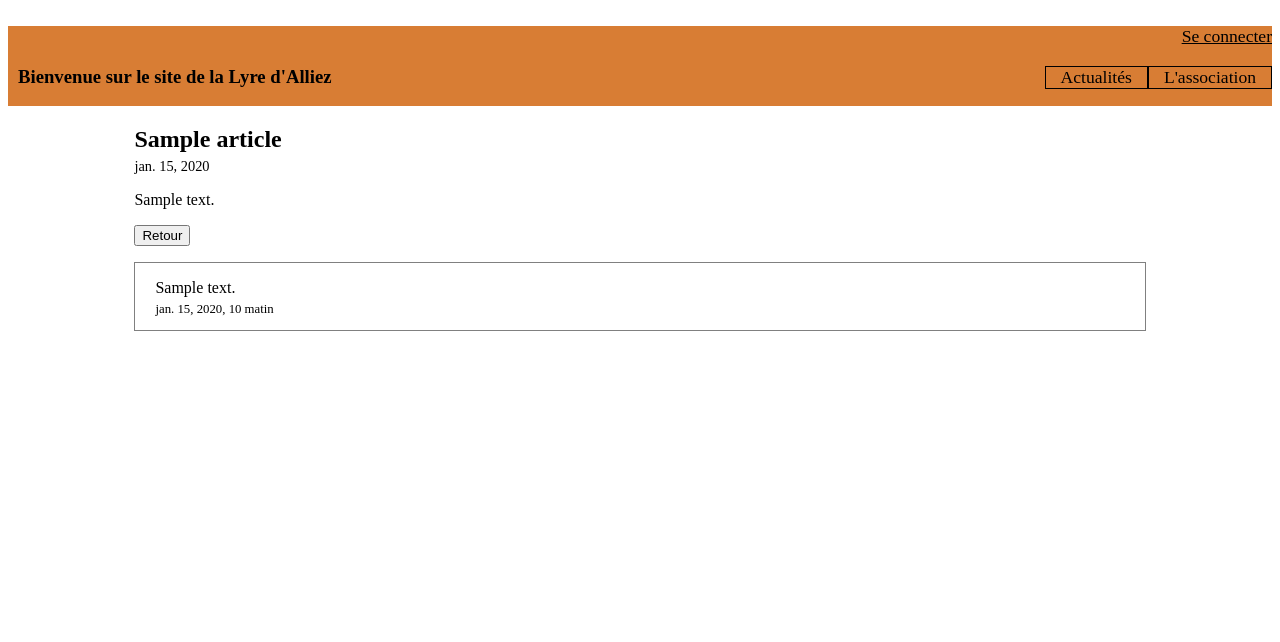
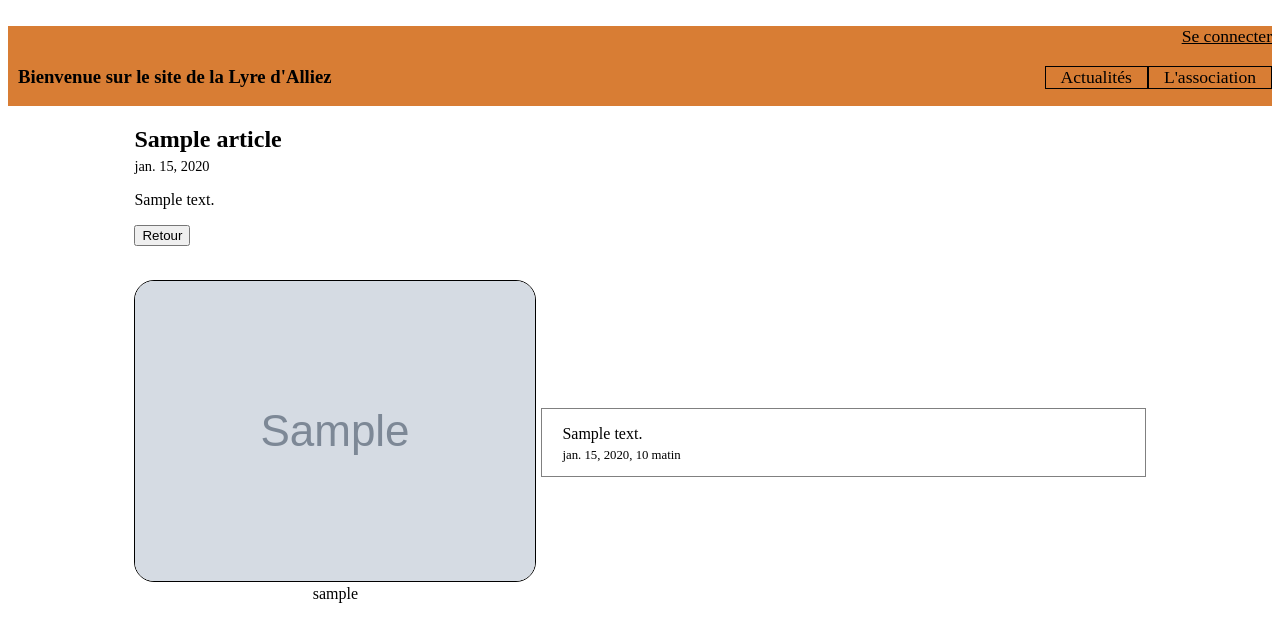
Before and after one commit to JL31/Site_Lyre_d_Alliez, a Django app: page /actualites/article/1/ in a window 1280 px wide. Shown: the top 642 px of the page. Run offline with Django 3.2, Linux system fonts and the light colour scheme; tables that the repository leaves empty hold one stand-in row (values such as "Sample post"); grey boxes marked "Sample" are stand-in pictures; some libraries are stand-ins or nearby versions.

Commit message:
Finalisation de la mise en place des commentaires

```diff
--- a/lyre_d_alliez/lyre_d_alliez/models.py
+++ b/lyre_d_alliez/lyre_d_alliez/models.py
@@ -201,6 +201,7 @@ class Commentaire(models.Model):
     texte = models.TextField(null=True, blank=False, max_length=5000)
     date = models.DateTimeField(default=timezone.now())
     articles = models.ForeignKey(Article, on_delete=models.SET_NULL, null=True)
+    redacteur = models.ForeignKey(Membre, on_delete=models.SET_NULL, null=True)
 
     # =========
     class Meta:
@@ -211,7 +212,8 @@ class Commentaire(models.Model):
         verbose_name = "commentaire"
         ordering = ["texte",
                     "date",
-                    "articles"
+                    "articles",
+                    "redacteur"
                     ]
 
     # ================
--- a/lyre_d_alliez/lyre_d_alliez/urls.py
+++ b/lyre_d_alliez/lyre_d_alliez/urls.py
@@ -74,7 +74,6 @@ urlpatterns = [
     # Menu et sous-menus  : Association
     path('association/', association, name='association'),
     path('association/presentation/', flatpage, {'url': '/association/presentation/'}, name='presentation'),
-    # path('association/bureau/', flatpage, {'url': '/association/bureau/'}, name='bureau'),
     path('association/bureau/', bureau, name='bureau'),
     path('association/les_pupitres/', les_pupitres, name='les_pupitres'),
 
@@ -84,7 +83,6 @@ urlpatterns = [
     # APIs
     path('creation_profil_membre/', creation_profil_membre, name='creation_profil_membre'),
     path('creation_evenement/', creation_evenement, name='creation_evenement'),
-    # path('abonnement_evenement/', VueAbonnementEvenement.as_view(), name='abonnement_evenement'),
     re_path(r'^abonnement_evenement/(?P<nom_de_l_evenement>.*)/$', abonnement_evenement, name='abonnement_evenement'),
     path('envoi_alerte_abonne/', envoi_alerte_abonne, name='envoi_alerte_abonne'),
     path('creation_article/', creation_article, name='creation_article'),
--- a/lyre_d_alliez/lyre_d_alliez/views.py
+++ b/lyre_d_alliez/lyre_d_alliez/views.py
@@ -26,6 +26,7 @@ from django.db.models.signals import post_save
 from django.core.mail import mail_admins, send_mail
 from django.contrib import messages
 from django.utils import timezone
+from django.urls import reverse
 
 from .forms import MembreForm, LISTE_DES_INSTRUMENTS, EvenementForm, AbonnementEvenementForm, ArticleForm, CommentaireForm
 from .models import Membre, Evenement, Abonnement, Article, Commentaire
@@ -513,11 +514,7 @@ def lire_article(request, reference_de_l_article):
         for obj in article:
 
             article = obj
-            liste_des_commentaires = Commentaire.objects.filter(articles=obj)
-
-
-            # # # ==> rajouter un tri par date descendante (le plus récent en haut)
-
+            liste_des_commentaires = Commentaire.objects.filter(articles=obj).order_by("-date")
 
     # Gestion du formulaire permettant l'ajout d'un commentaire à l'article sélectionné
     # ---------------------------------------------------------------------------------
@@ -531,15 +528,10 @@ def lire_article(request, reference_de_l_article):
             commentaire = form.save(commit=False)
             commentaire.date = timezone.now()
             commentaire.articles = article
+            commentaire.redacteur = request.user.membre
             commentaire.save()
 
-
-            # # # ==> rajouter le nom de la personne qui à écrit le commentaire
-
-            # # # ==> problème lors de la réactualisation de la page : cela créé à nouveau le dernier commenaire !!!
-
-            form = CommentaireForm()
-            # return HttpResponseRedirect("/lire_article/")
+            return HttpResponseRedirect(reverse("lire_article", kwargs={"reference_de_l_article": reference_de_l_article}))
 
     else:
 
--- a/lyre_d_alliez/static/css/overall_style.css
+++ b/lyre_d_alliez/static/css/overall_style.css
@@ -1,18 +1,9 @@
 /* Mise en forme du header */
-/*header
-{
-    display: flex;
-    align-items: baseline;
-    background-color: RGB(216,125,52);
-    border-radius: 10px;
-    justify-content: space-between;
-}*/
 header
 {
     display: flex;
     flex-direction: column;
     background-color: RGB(216,125,52);
-    /*border-radius: 10px;*/
 }
 
 #authentification
@@ -189,13 +180,41 @@ strong
 
 .commentaire
 {
+    display: flex;
+    align-items: center;
+}
+
+.infos_redacteur
+{
+    display: flex;
+    flex-direction: column;
+    align-items: center;
+    margin-right: 5px;
+}
+
+.image_commentaire
+{
+    border-radius: 20px;
+    border: 1px solid black;
+    margin-bottom: 3px;
+}
+
+.username_redacteur
+{
+    margin-top: 0px;
+}
+
+.contenu_commentaire
+{
     border: 1px solid gray;
-    margin-bottom: 5px;
+    margin-bottom: 15px;
+    width: 70%;
 }
 
 .texte_commentaire
 {
     padding-left: 20px;
+    padding-right: 10px;
     margin-bottom: 5px;
 }
 
@@ -203,6 +222,7 @@ strong
 {
     margin-top: 5px;
     padding-left: 20px;
+    padding-right: 10px;
     font-size: 0.8em;
 }
 
--- a/lyre_d_alliez/templates/lecture_article.html
+++ b/lyre_d_alliez/templates/lecture_article.html
@@ -6,6 +6,7 @@
 
         <div class="lecture_article">
 
+            <!-- Affichage de l'article sélectionné -->
             <h2 class="titre_lecture_article">{{ article.titre }}</h2>
             <p id="date_lecture_article">{{ article.date }}</p>
             <p id="description_lecture_article">{{ article.description }}</p>
@@ -13,13 +14,26 @@
                 <input type="submit" id="bouton_retour_liste_des_articles" value="Retour"/>
             </form>
 
+            <br />
+
+            <!-- Affichage des commentaires associé à l'article sélectionné -->
             {% for commentaire in liste_des_commentaires %}
                 <div class="commentaire">
-                    <p class="texte_commentaire">{{ commentaire.texte }}</p>
-                    <p class="date_commentaire">{{ commentaire.date }}</p>
+
+                    <div class="infos_redacteur">
+                        <img src="{{ commentaire.redacteur.avatar.url }}" class="image_commentaire"/>
+                        <p class="username_redacteur">{{ commentaire.redacteur.username }}</p>
+                    </div>
+
+                    <div class="contenu_commentaire">
+                        <p class="texte_commentaire">{{ commentaire.texte }}</p>
+                        <p class="date_commentaire">{{ commentaire.date }}</p>
+                    </div>
+
                 </div>
             {% endfor %}
 
+            <!-- Affichage du formulaire permettant de rajouter des commentaires à l'article sélectionné -->
             {% if user.is_authenticated %}
             <form action="{% url 'lire_article' article.id %}" method="POST" class="formulaire_ajout_commentaire">
                 {% csrf_token %}
```
Also changed, not shown: lyre_d_alliez/lyre_d_alliez/admin.py (+6 -3 lines).
